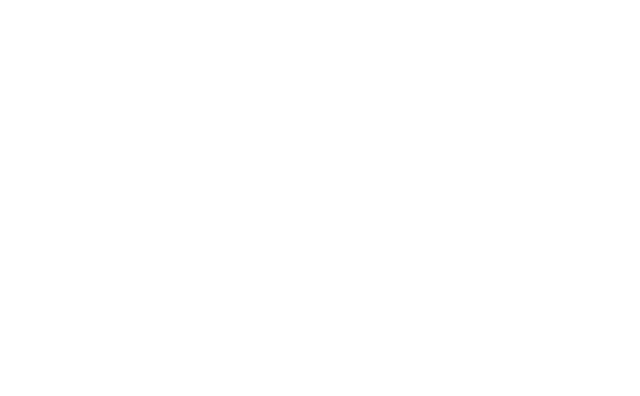
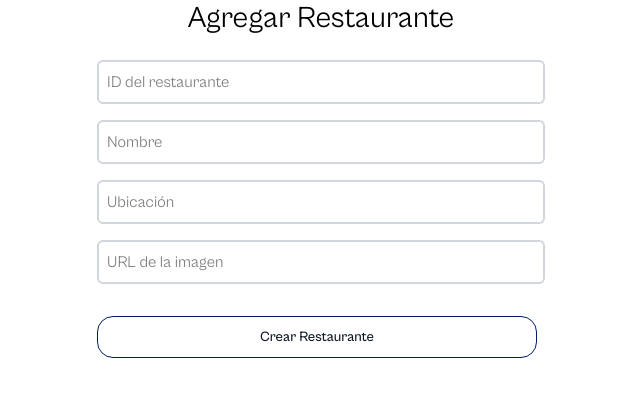
Before and after one commit to Juliban27/DiningThrough, a React (Vite) app: page /RestaurantRegister in a window 1280 px wide. Before the commit this address had no page. Shown: the top 396 px of the page, without its empty margins (319-959 px from the left). Built offline with nearby package versions, Linux system fonts and the light colour scheme.

Commit message:
desarrollo backend restaurante, index y agregar restaurantes a la base

```diff
--- /dev/null
+++ b/src/components/RestaurantCard.jsx
@@ -0,0 +1,6 @@
+import React from 'react'
+export const RestaurantCard = () => {
+  return (
+    <div>RestaurantCard</div>
+  )
+}
--- a/src/pages/App.jsx
+++ b/src/pages/App.jsx
@@ -1,8 +1,9 @@
 import React from 'react';
 import { BrowserRouter as Router, Route, Routes } from 'react-router-dom';
 import Login from './Login';
+import RestaurantRegister from './RestaurantRegister';
 import Index from './Index';
-import Signup from './SignUp';
+
 
 
 function App() {
@@ -11,8 +12,7 @@ function App() {
       <Routes>
         <Route path="/Login" element={<Login/>} />
         <Route path="/Index" element={<Index/>} />
-        <Route path="/SignUp" element={<Signup/>} />
-
+        <Route path="/RestaurantRegister" element={<RestaurantRegister/>} />
       </Routes>
     </Router>
   );
--- /dev/null
+++ b/src/pages/RestaurantRegister.jsx
@@ -0,0 +1,103 @@
+// src/components/RestaurantForm.jsx
+import React, { useState } from 'react';
+import Button from '../components/Button';
+import axios from 'axios';
+
+const RestaurantForm = () => {
+  const [restaurantId, setRestaurantId] = useState('');
+  const [name, setName]           = useState('');
+  const [location, setLocation]   = useState('');
+  const [image, setImage]         = useState('');
+  const [error, setError]         = useState('');
+  const [success, setSuccess]     = useState('');
+  const [loading, setLoading]     = useState(false);
+
+  const handleSubmit = async (e) => {
+    e.preventDefault();
+    setError('');
+    setSuccess('');
+    setLoading(true);
+
+    try {
+      const payload = {
+        restaurant_id: restaurantId,
+        name,
+        location,
+        image,
+      };
+
+      const response = await axios.post(
+        'http://localhost:5000/restaurants',
+        payload
+      );
+
+      setSuccess('¡Restaurante creado correctamente!');
+      setRestaurantId('');
+      setName('');
+      setLocation('');
+      setImage('');
+    } catch (err) {
+      setError(
+        err.response?.data?.error ||
+          'Error al crear el restaurante. Revisa la consola.'
+      );
+      console.error(err);
+    } finally {
+      setLoading(false);
+    }
+  };
+
+  return (
+    <div className="font-cabinet-regular flex flex-col items-center">
+      <h2 className="text-3xl mb-6">Agregar Restaurante</h2>
+      <form
+        onSubmit={handleSubmit}
+        className="flex flex-col w-full max-w-md space-y-4"
+      >
+        {error && <p className="text-red-500">{error}</p>}
+        {success && <p className="text-green-500">{success}</p>}
+
+        <input
+          type="text"
+          placeholder="ID del restaurante"
+          value={restaurantId}
+          onChange={(e) => setRestaurantId(e.target.value)}
+          required
+          className="border-2 border-gray-300 rounded-md p-2"
+        />
+        <input
+          type="text"
+          placeholder="Nombre"
+          value={name}
+          onChange={(e) => setName(e.target.value)}
+          required
+          className="border-2 border-gray-300 rounded-md p-2"
+        />
+        <input
+          type="text"
+          placeholder="Ubicación"
+          value={location}
+          onChange={(e) => setLocation(e.target.value)}
+          required
+          className="border-2 border-gray-300 rounded-md p-2"
+        />
+        <input
+          type="text"
+          placeholder="URL de la imagen"
+          value={image}
+          onChange={(e) => setImage(e.target.value)}
+          className="border-2 border-gray-300 rounded-md p-2"
+        />
+
+        <Button
+          text={loading ? 'Guardando...' : 'Crear Restaurante'}
+          onClick={handleSubmit}
+          disabled={loading}
+          className="mt-4"
+        />
+      </form>
+    </div>
+  );
+};
+
+export default RestaurantForm;
```
Also changed, not shown: 2 other files (tests, documents, lock files or other folders).
